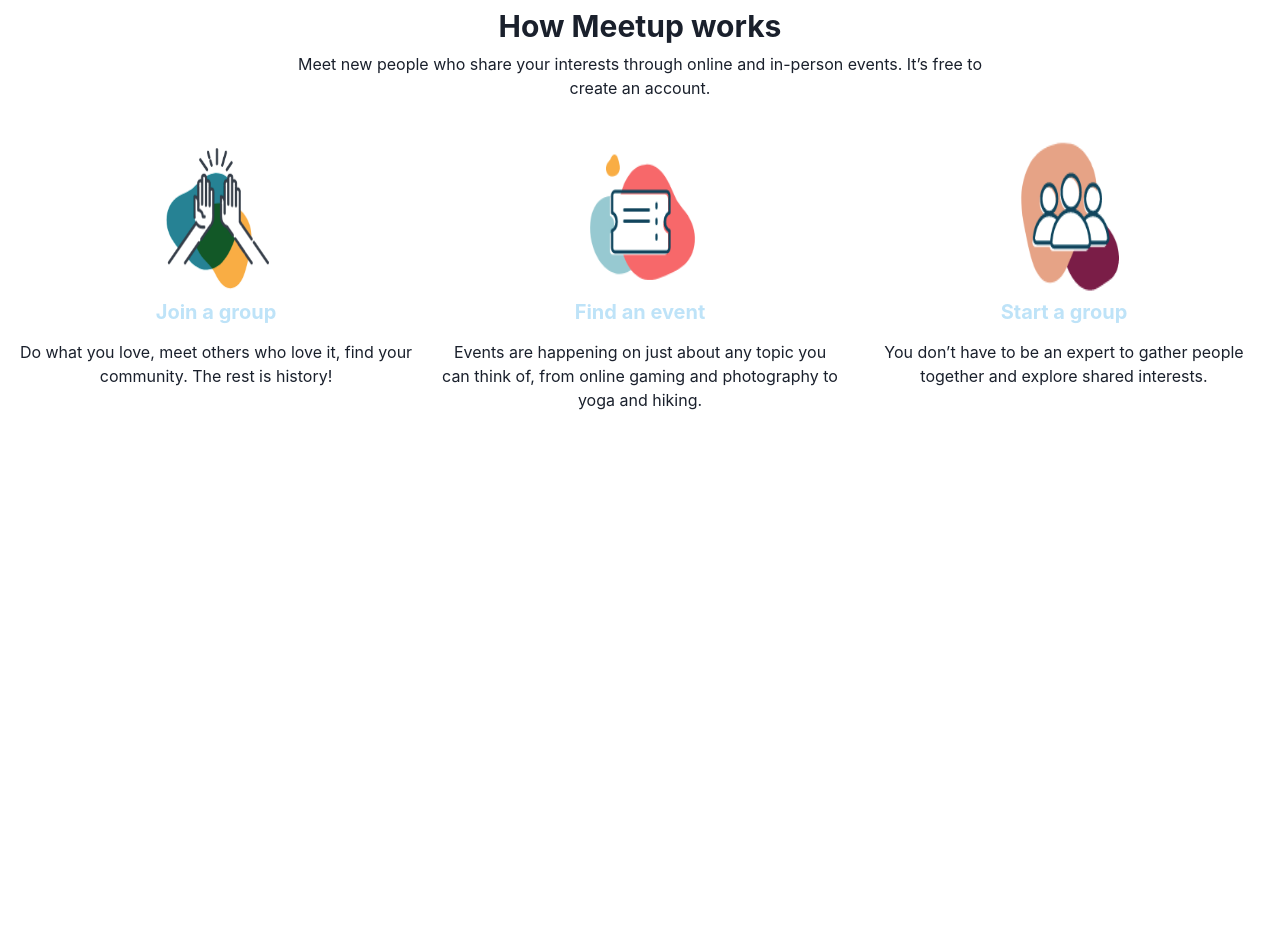
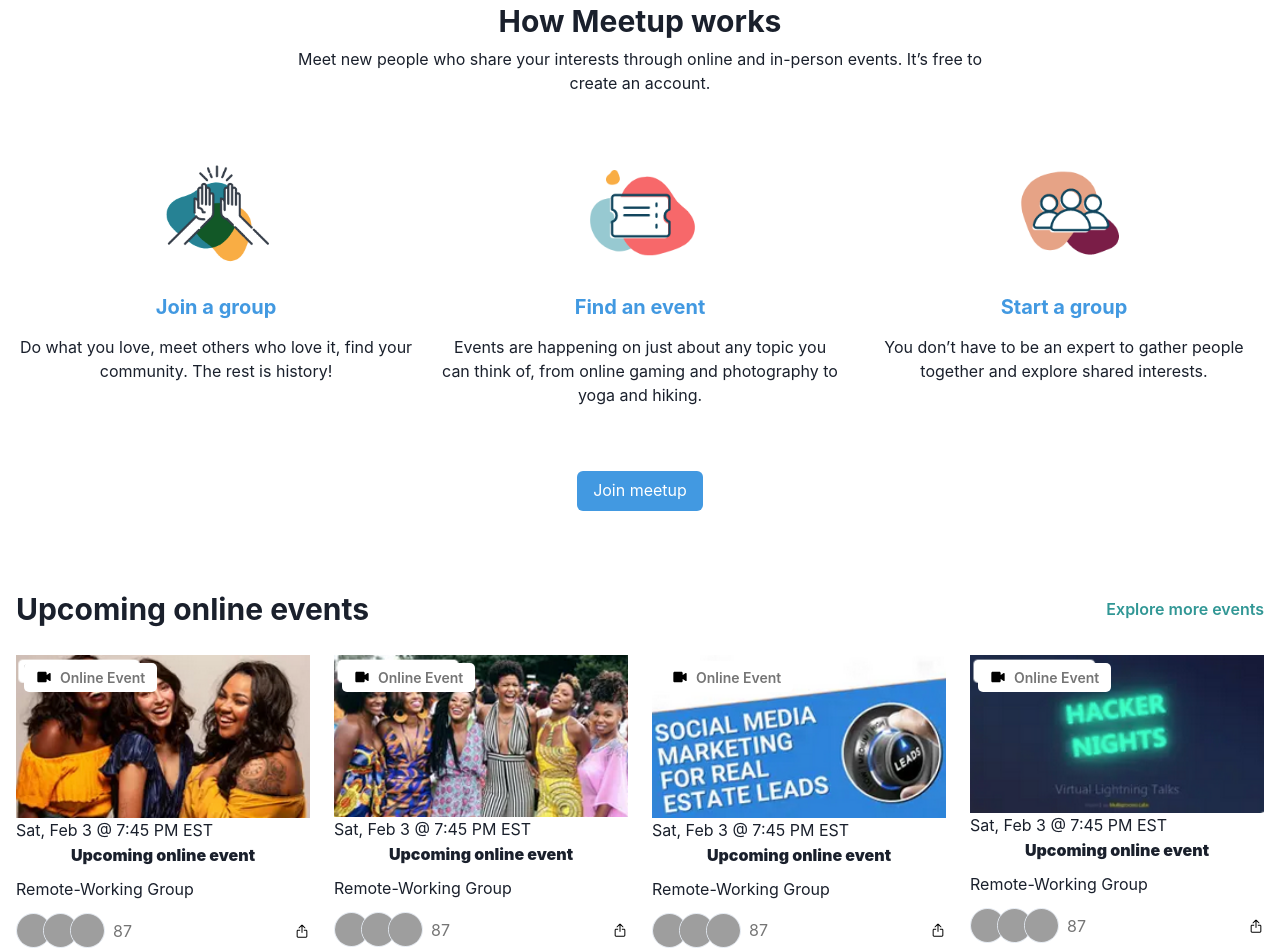
Before and after one commit to jonathancdev/chakrameetupclone, a Gatsby site: page / in a window 1280 px wide. Shown: the part 1274-2222 px from the top of the page. Before the commit the page ends 1766 px from the top, so only its background shows below. Built offline with nearby package versions, Linux system fonts and the light colour scheme; Gatsby itself is replaced by a stand-in of ours; grey boxes are pictures that could not be loaded.

Commit message:
upcoming section finished

```diff
--- a/src/components/ItWorks.jsx
+++ b/src/components/ItWorks.jsx
@@ -7,6 +7,7 @@ import {
   Link,
   Text,
   Image,
+  Button,
 } from "@chakra-ui/react"
 import joinGroup from "../assets/joinGroup.png"
 import findEvent from "../assets/findEvent.png"
@@ -24,10 +25,16 @@ export default function ItWorks() {
         </Box>
         <Grid templateColumns="repeat(3, 1fr)" gap={6}>
           <Box mx="auto" align="center">
-            <Image w="100%" boxSize="160px" src={joinGroup} alt="barand" />
+            <Image
+              w="100%"
+              boxSize="160px"
+              objectFit="contain"
+              src={joinGroup}
+              alt="brand"
+            />
             <Heading as="h5" size="md">
               <Link>
-                <Box color="blue.100" pb="4">
+                <Box color="blue.400" pb="4">
                   Join a group
                 </Box>
               </Link>
@@ -38,10 +45,16 @@ export default function ItWorks() {
             </Text>
           </Box>
           <Box mx="auto" align="center">
-            <Image w="100%" boxSize="160px" src={findEvent} alt="barand" />
+            <Image
+              w="100%"
+              boxSize="160px"
+              objectFit="contain"
+              src={findEvent}
+              alt="barand"
+            />
             <Heading as="h5" size="md">
               <Link>
-                <Box color="blue.100" pb="4">
+                <Box color="blue.400" pb="4">
                   Find an event
                 </Box>
               </Link>
@@ -52,10 +65,16 @@ export default function ItWorks() {
             </Text>
           </Box>
           <Box mx="auto" align="center">
-            <Image w="100%" boxSize="160px" src={startGroup} alt="barand" />
+            <Image
+              w="100%"
+              boxSize="160px"
+              objectFit="contain"
+              src={startGroup}
+              alt="barand"
+            />
             <Heading as="h5" size="md">
               <Link>
-                <Box color="blue.100" pb="4">
+                <Box color="blue.400" pb="4">
                   Start a group
                 </Box>
               </Link>
@@ -66,6 +85,19 @@ export default function ItWorks() {
             </Text>
           </Box>
         </Grid>
+        <Box>
+          <Box align="center" mt={16}>
+            <Button
+              _hover={{ opacity: "0.8" }}
+              bg="blue.400"
+              color="white"
+              fontWeight="normal"
+              size="md"
+            >
+              Join meetup
+            </Button>
+          </Box>
+        </Box>
       </Container>
     </Box>
   )
--- a/src/components/Upcoming.jsx
+++ b/src/components/Upcoming.jsx
@@ -0,0 +1,405 @@
+import React from "react"
+import {
+  Flex,
+  Box,
+  Image,
+  Button,
+  Link,
+  Container,
+  Heading,
+  Grid,
+  Badge,
+  FormControl,
+  Input,
+} from "@chakra-ui/react"
+import upcomingOne from "../assets/upcomingOne.png"
+import upcomingTwo from "../assets/upcomingTwo.png"
+import upcomingThree from "../assets/upcomingThree.png"
+import upcomingFour from "../assets/upcomingFour.png"
+
+export default function Upcoming() {
+  return (
+    <Box mt={20}>
+      <Container maxWidth="container.xl">
+        <Flex mb={7} align="center" justify="space-between">
+          <Box>
+            <Heading align="center" as="h3" size="lg">
+              Upcoming online events
+            </Heading>
+          </Box>
+          <Box>
+            <Link fontWeight="semibold" color="teal.500">
+              Explore more events
+            </Link>
+          </Box>
+        </Flex>
+        <Grid templateColumns="repeat(4, 1fr)" gap={6}>
+          <Box width="100%" align="left">
+            <Box pos="relative">
+              <Image pos="relative" w="100%" src={upcomingOne} alt="brand" />
+              <Flex
+                pos="absolute"
+                align="center"
+                borderRadius="5px"
+                top={0}
+                bg="white"
+                fontSize="sm"
+                m={2}
+                px={3}
+                py={1}
+              >
+                <svg
+                  width="16"
+                  height="16"
+                  viewBox="0 0 24 24"
+                  fill="none"
+                  xmlns="http://www.w3.org/2000/svg"
+                >
+                  <path
+                    fill-rule="evenodd"
+                    clip-rule="evenodd"
+                    d="M4 4C2.89543 4 2 4.89543 2 6V18C2 19.1046 2.89543 20 4 20H14C15.1046 20 16 19.1046 16 18V15.1869C16 15.107 16.089 15.0593 16.1555 15.1036L20.4453 17.9635C21.1099 18.4066 22 17.9302 22 17.1315V6.86852C22 6.06982 21.1099 5.59343 20.4453 6.03647L16.1555 8.89635C16.089 8.94066 16 8.89302 16 8.81315V6C16 4.89543 15.1046 4 14 4H4Z"
+                    fill="black"
+                  />
+                </svg>
+                <Box ml={2} color="#757575" fontWeight="semibold">
+                  Online Event
+                </Box>
+              </Flex>
+            </Box>
+            <Box>Sat, Feb 3 @ 7:45 PM EST</Box>
+            <Heading align="center" as="h6" mt="1" fontWeight="black" size="sm">
+              Upcoming online event
+            </Heading>
+            <Box my={3} size="xs">
+              Remote-Working Group
+            </Box>
+            <Flex align="center" justify="space-between">
+              <Flex align="center">
+                <Image
+                  borderRadius="full"
+                  border="1px"
+                  borderColor="gray.200"
+                  boxSize="35px"
+                  mr="-8px"
+                  src="https://bit.ly/sage-adebayo"
+                  alt="person"
+                />
+                <Image
+                  borderRadius="full"
+                  border="1px"
+                  borderColor="gray.200"
+                  boxSize="35px"
+                  mr="-8px"
+                  src="https://bit.ly/sage-adebayo"
+                  alt="person"
+                />
+                <Image
+                  borderRadius="full"
+                  border="1px"
+                  borderColor="gray.200"
+                  boxSize="35px"
+                  mr="-8px"
+                  src="https://bit.ly/sage-adebayo"
+                  alt="person"
+                />
+                <Box ml="16px" color="#757575">
+                  87
+                </Box>
+              </Flex>
+              <Box>
+                <svg
+                  width="16"
+                  height="16"
+                  viewBox="0 0 24 24"
+                  fill="none"
+                  xmlns="http://www.w3.org/2000/svg"
+                >
+                  <path
+                    fill-rule="evenodd"
+                    clip-rule="evenodd"
+                    d="M10.8232 5.23741C10.9807 5.07992 11.25 5.19146 11.25 5.41419L11.25 14.25C11.25 14.6642 11.5858 15 12 15C12.4142 15 12.75 14.6642 12.75 14.25V5.41418C12.75 5.19146 13.0193 5.07992 13.1768 5.23741L15.9697 8.0303C16.2626 8.32319 16.7374 8.32319 17.0303 8.0303C17.3232 7.73741 17.3232 7.26253 17.0303 6.96964L13.2374 3.17675C12.554 2.49333 11.446 2.49333 10.7626 3.17675L6.96967 6.96964C6.67678 7.26253 6.67678 7.73741 6.96967 8.0303C7.26256 8.32319 7.73744 8.32319 8.03033 8.0303L10.8232 5.23741ZM9.25 10H6C4.89543 10 4 10.8954 4 12V20C4 21.1046 4.89543 22 6 22H18C19.1046 22 20 21.1046 20 20V12C20 10.8954 19.1046 10 18 10H14.75V11.5H18C18.2761 11.5 18.5 11.7239 18.5 12V20C18.5 20.2761 18.2761 20.5 18 20.5H6C5.72386 20.5 5.5 20.2761 5.5 20V12C5.5 11.7239 5.72386 11.5 6 11.5H9.25V10Z"
+                    fill="black"
+                  />
+                </svg>
+              </Box>
+            </Flex>
+          </Box>
+          <Box width="100%" align="left">
+            <Box pos="relative">
+              <Image pos="relative" w="100%" src={upcomingTwo} alt="brand" />
+              <Flex
+                pos="absolute"
+                align="center"
+                borderRadius="5px"
+                top={0}
+                bg="white"
+                fontSize="sm"
+                m={2}
+                px={3}
+                py={1}
+              >
+                <svg
+                  width="16"
+                  height="16"
+                  viewBox="0 0 24 24"
+                  fill="none"
+                  xmlns="http://www.w3.org/2000/svg"
+                >
+                  <path
+                    fill-rule="evenodd"
+                    clip-rule="evenodd"
+                    d="M4 4C2.89543 4 2 4.89543 2 6V18C2 19.1046 2.89543 20 4 20H14C15.1046 20 16 19.1046 16 18V15.1869C16 15.107 16.089 15.0593 16.1555 15.1036L20.4453 17.9635C21.1099 18.4066 22 17.9302 22 17.1315V6.86852C22 6.06982 21.1099 5.59343 20.4453 6.03647L16.1555 8.89635C16.089 8.94066 16 8.89302 16 8.81315V6C16 4.89543 15.1046 4 14 4H4Z"
+                    fill="black"
+                  />
+                </svg>
+                <Box ml={2} color="#757575" fontWeight="semibold">
+                  Online Event
+                </Box>
+              </Flex>
+            </Box>
+            <Box>Sat, Feb 3 @ 7:45 PM EST</Box>
+            <Heading align="center" as="h6" mt="1" fontWeight="black" size="sm">
+              Upcoming online event
+            </Heading>
+            <Box my={3} size="xs">
+              Remote-Working Group
+            </Box>
+            <Flex align="center" justify="space-between">
+              <Flex align="center">
+                <Image
+                  borderRadius="full"
+                  border="1px"
+                  borderColor="gray.200"
+                  boxSize="35px"
+                  mr="-8px"
+                  src="https://bit.ly/sage-adebayo"
+                  alt="person"
+                />
+                <Image
+                  borderRadius="full"
+                  border="1px"
+                  borderColor="gray.200"
+                  boxSize="35px"
+                  mr="-8px"
+                  src="https://bit.ly/sage-adebayo"
+                  alt="person"
+                />
+                <Image
+                  borderRadius="full"
+                  border="1px"
+                  borderColor="gray.200"
+                  boxSize="35px"
+                  mr="-8px"
+                  src="https://bit.ly/sage-adebayo"
+                  alt="person"
+                />
+                <Box ml="16px" color="#757575">
+                  87
+                </Box>
+              </Flex>
+              <Box>
+                <svg
+                  width="16"
+                  height="16"
+                  viewBox="0 0 24 24"
+                  fill="none"
+                  xmlns="http://www.w3.org/2000/svg"
+                >
+                  <path
+                    fill-rule="evenodd"
+                    clip-rule="evenodd"
+                    d="M10.8232 5.23741C10.9807 5.07992 11.25 5.19146 11.25 5.41419L11.25 14.25C11.25 14.6642 11.5858 15 12 15C12.4142 15 12.75 14.6642 12.75 14.25V5.41418C12.75 5.19146 13.0193 5.07992 13.1768 5.23741L15.9697 8.0303C16.2626 8.32319 16.7374 8.32319 17.0303 8.0303C17.3232 7.73741 17.3232 7.26253 17.0303 6.96964L13.2374 3.17675C12.554 2.49333 11.446 2.49333 10.7626 3.17675L6.96967 6.96964C6.67678 7.26253 6.67678 7.73741 6.96967 8.0303C7.26256 8.32319 7.73744 8.32319 8.03033 8.0303L10.8232 5.23741ZM9.25 10H6C4.89543 10 4 10.8954 4 12V20C4 21.1046 4.89543 22 6 22H18C19.1046 22 20 21.1046 20 20V12C20 10.8954 19.1046 10 18 10H14.75V11.5H18C18.2761 11.5 18.5 11.7239 18.5 12V20C18.5 20.2761 18.2761 20.5 18 20.5H6C5.72386 20.5 5.5 20.2761 5.5 20V12C5.5 11.7239 5.72386 11.5 6 11.5H9.25V10Z"
+                    fill="black"
+                  />
+                </svg>
+              </Box>
+            </Flex>
+          </Box>
+          <Box width="100%" align="left">
+            <Box pos="relative">
+              <Image pos="relative" w="100%" src={upcomingThree} alt="brand" />
+              <Flex
+                pos="absolute"
+                align="center"
+                borderRadius="5px"
+                top={0}
+                bg="white"
+                fontSize="sm"
+                m={2}
+                px={3}
+                py={1}
+              >
+                <svg
+                  width="16"
+                  height="16"
+                  viewBox="0 0 24 24"
+                  fill="none"
+                  xmlns="http://www.w3.org/2000/svg"
+                >
+                  <path
+                    fill-rule="evenodd"
+                    clip-rule="evenodd"
+                    d="M4 4C2.89543 4 2 4.89543 2 6V18C2 19.1046 2.89543 20 4 20H14C15.1046 20 16 19.1046 16 18V15.1869C16 15.107 16.089 15.0593 16.1555 15.1036L20.4453 17.9635C21.1099 18.4066 22 17.9302 22 17.1315V6.86852C22 6.06982 21.1099 5.59343 20.4453 6.03647L16.1555 8.89635C16.089 8.94066 16 8.89302 16 8.81315V6C16 4.89543 15.1046 4 14 4H4Z"
+                    fill="black"
+                  />
+                </svg>
+                <Box ml={2} color="#757575" fontWeight="semibold">
+                  Online Event
+                </Box>
+              </Flex>
+            </Box>
+            <Box>Sat, Feb 3 @ 7:45 PM EST</Box>
+            <Heading align="center" as="h6" mt="1" fontWeight="black" size="sm">
+              Upcoming online event
+            </Heading>
+            <Box my={3} size="xs">
+              Remote-Working Group
+            </Box>
+            <Flex align="center" justify="space-between">
+              <Flex align="center">
+                <Image
+                  borderRadius="full"
+                  border="1px"
+                  borderColor="gray.200"
+                  boxSize="35px"
+                  mr="-8px"
+                  src="https://bit.ly/sage-adebayo"
+                  alt="person"
+                />
+                <Image
+                  borderRadius="full"
+                  border="1px"
+                  borderColor="gray.200"
+                  boxSize="35px"
+                  mr="-8px"
+                  src="https://bit.ly/sage-adebayo"
+                  alt="person"
+                />
+                <Image
+                  borderRadius="full"
+                  border="1px"
+                  borderColor="gray.200"
+                  boxSize="35px"
+                  mr="-8px"
+                  src="https://bit.ly/sage-adebayo"
+                  alt="person"
+                />
+                <Box ml="16px" color="#757575">
+                  87
+                </Box>
+              </Flex>
+              <Box>
+                <svg
+                  width="16"
+                  height="16"
+                  viewBox="0 0 24 24"
+                  fill="none"
+                  xmlns="http://www.w3.org/2000/svg"
+                >
+                  <path
+                    fill-rule="evenodd"
+                    clip-rule="evenodd"
+                    d="M10.8232 5.23741C10.9807 5.07992 11.25 5.19146 11.25 5.41419L11.25 14.25C11.25 14.6642 11.5858 15 12 15C12.4142 15 12.75 14.6642 12.75 14.25V5.41418C12.75 5.19146 13.0193 5.07992 13.1768 5.23741L15.9697 8.0303C16.2626 8.32319 16.7374 8.32319 17.0303 8.0303C17.3232 7.73741 17.3232 7.26253 17.0303 6.96964L13.2374 3.17675C12.554 2.49333 11.446 2.49333 10.7626 3.17675L6.96967 6.96964C6.67678 7.26253 6.67678 7.73741 6.96967 8.0303C7.26256 8.32319 7.73744 8.32319 8.03033 8.0303L10.8232 5.23741ZM9.25 10H6C4.89543 10 4 10.8954 4 12V20C4 21.1046 4.89543 22 6 22H18C19.1046 22 20 21.1046 20 20V12C20 10.8954 19.1046 10 18 10H14.75V11.5H18C18.2761 11.5 18.5 11.7239 18.5 12V20C18.5 20.2761 18.2761 20.5 18 20.5H6C5.72386 20.5 5.5 20.2761 5.5 20V12C5.5 11.7239 5.72386 11.5 6 11.5H9.25V10Z"
+                    fill="black"
+                  />
+                </svg>
+              </Box>
+            </Flex>
+          </Box>
+          <Box width="100%" align="left">
+            <Box pos="relative">
+              <Image pos="relative" w="100%" src={upcomingFour} alt="brand" />
+              <Flex
+                pos="absolute"
+                align="center"
+                borderRadius="5px"
+                top={0}
+                bg="white"
+                fontSize="sm"
+                m={2}
+                px={3}
+                py={1}
+              >
+                <svg
+                  width="16"
+                  height="16"
+                  viewBox="0 0 24 24"
+                  fill="none"
+                  xmlns="http://www.w3.org/2000/svg"
+                >
+                  <path
+                    fill-rule="evenodd"
+                    clip-rule="evenodd"
+                    d="M4 4C2.89543 4 2 4.89543 2 6V18C2 19.1046 2.89543 20 4 20H14C15.1046 20 16 19.1046 16 18V15.1869C16 15.107 16.089 15.0593 16.1555 15.1036L20.4453 17.9635C21.1099 18.4066 22 17.9302 22 17.1315V6.86852C22 6.06982 21.1099 5.59343 20.4453 6.03647L16.1555 8.89635C16.089 8.94066 16 8.89302 16 8.81315V6C16 4.89543 15.1046 4 14 4H4Z"
+                    fill="black"
+                  />
+                </svg>
+                <Box ml={2} color="#757575" fontWeight="semibold">
+                  Online Event
+                </Box>
+              </Flex>
+            </Box>
+            <Box>Sat, Feb 3 @ 7:45 PM EST</Box>
+            <Heading align="center" as="h6" mt="1" fontWeight="black" size="sm">
+              Upcoming online event
+            </Heading>
+            <Box my={3} size="xs">
+              Remote-Working Group
+            </Box>
+            <Flex align="center" justify="space-between">
+              <Flex align="center">
+                <Image
+                  borderRadius="full"
+                  border="1px"
+                  borderColor="gray.200"
+                  boxSize="35px"
+                  mr="-8px"
+                  src="https://bit.ly/sage-adebayo"
+                  alt="person"
+                />
+                <Image
+                  borderRadius="full"
+                  border="1px"
+                  borderColor="gray.200"
+                  boxSize="35px"
+                  mr="-8px"
+                  src="https://bit.ly/sage-adebayo"
+                  alt="person"
+                />
+                <Image
+                  borderRadius="full"
+                  border="1px"
+                  borderColor="gray.200"
+                  boxSize="35px"
+                  mr="-8px"
+                  src="https://bit.ly/sage-adebayo"
+                  alt="person"
+                />
+                <Box ml="16px" color="#757575">
+                  87
+                </Box>
+              </Flex>
+              <Box>
+                <svg
+                  width="16"
+                  height="16"
+                  viewBox="0 0 24 24"
+                  fill="none"
+                  xmlns="http://www.w3.org/2000/svg"
+                >
+                  <path
+                    fill-rule="evenodd"
+                    clip-rule="evenodd"
+                    d="M10.8232 5.23741C10.9807 5.07992 11.25 5.19146 11.25 5.41419L11.25 14.25C11.25 14.6642 11.5858 15 12 15C12.4142 15 12.75 14.6642 12.75 14.25V5.41418C12.75 5.19146 13.0193 5.07992 13.1768 5.23741L15.9697 8.0303C16.2626 8.32319 16.7374 8.32319 17.0303 8.0303C17.3232 7.73741 17.3232 7.26253 17.0303 6.96964L13.2374 3.17675C12.554 2.49333 11.446 2.49333 10.7626 3.17675L6.96967 6.96964C6.67678 7.26253 6.67678 7.73741 6.96967 8.0303C7.26256 8.32319 7.73744 8.32319 8.03033 8.0303L10.8232 5.23741ZM9.25 10H6C4.89543 10 4 10.8954 4 12V20C4 21.1046 4.89543 22 6 22H18C19.1046 22 20 21.1046 20 20V12C20 10.8954 19.1046 10 18 10H14.75V11.5H18C18.2761 11.5 18.5 11.7239 18.5 12V20C18.5 20.2761 18.2761 20.5 18 20.5H6C5.72386 20.5 5.5 20.2761 5.5 20V12C5.5 11.7239 5.72386 11.5 6 11.5H9.25V10Z"
+                    fill="black"
+                  />
+                </svg>
+              </Box>
+            </Flex>
+          </Box>
+        </Grid>
+      </Container>
+    </Box>
+  )
+}
--- a/src/pages/index.js
+++ b/src/pages/index.js
@@ -5,11 +5,13 @@ import { ChakraProvider } from "@chakra-ui/react"
 import customTheme from "../extendTheme"
 import Banner from "../components/Banner"
 import ItWorks from "../components/ItWorks"
+import Upcoming from "../components/Upcoming"
 
 const IndexPage = () => (
   <ChakraProvider>
     <Banner />
     <ItWorks />
+    <Upcoming />
   </ChakraProvider>
 )
 
```
Also changed, not shown: src/components/Banner.jsx (+39 -33 lines), src/assets/upcomingFour.png (added), src/assets/upcomingOne.png (added), src/assets/upcomingThree.png (added), src/assets/upcomingTwo.png (added), 1 other file.
